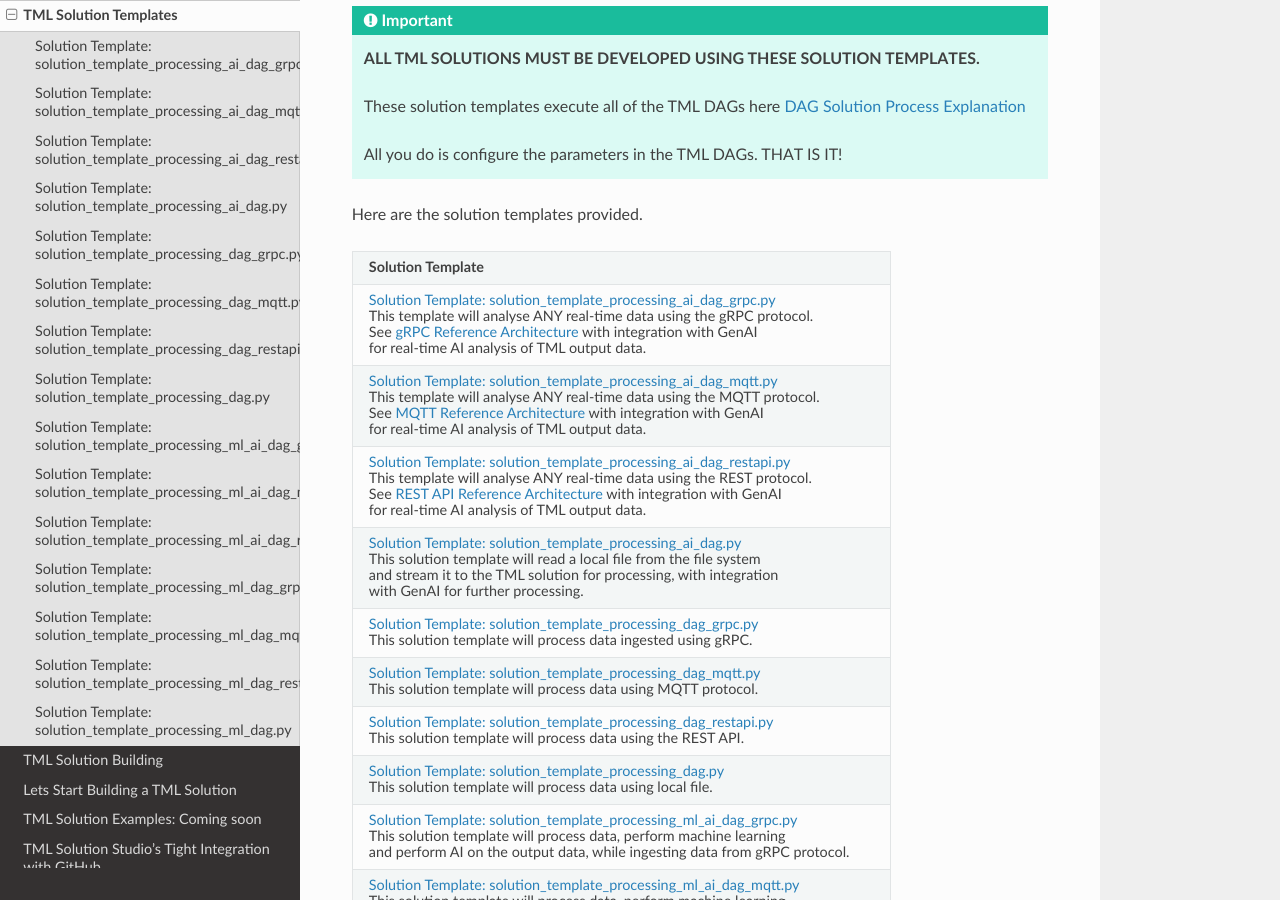
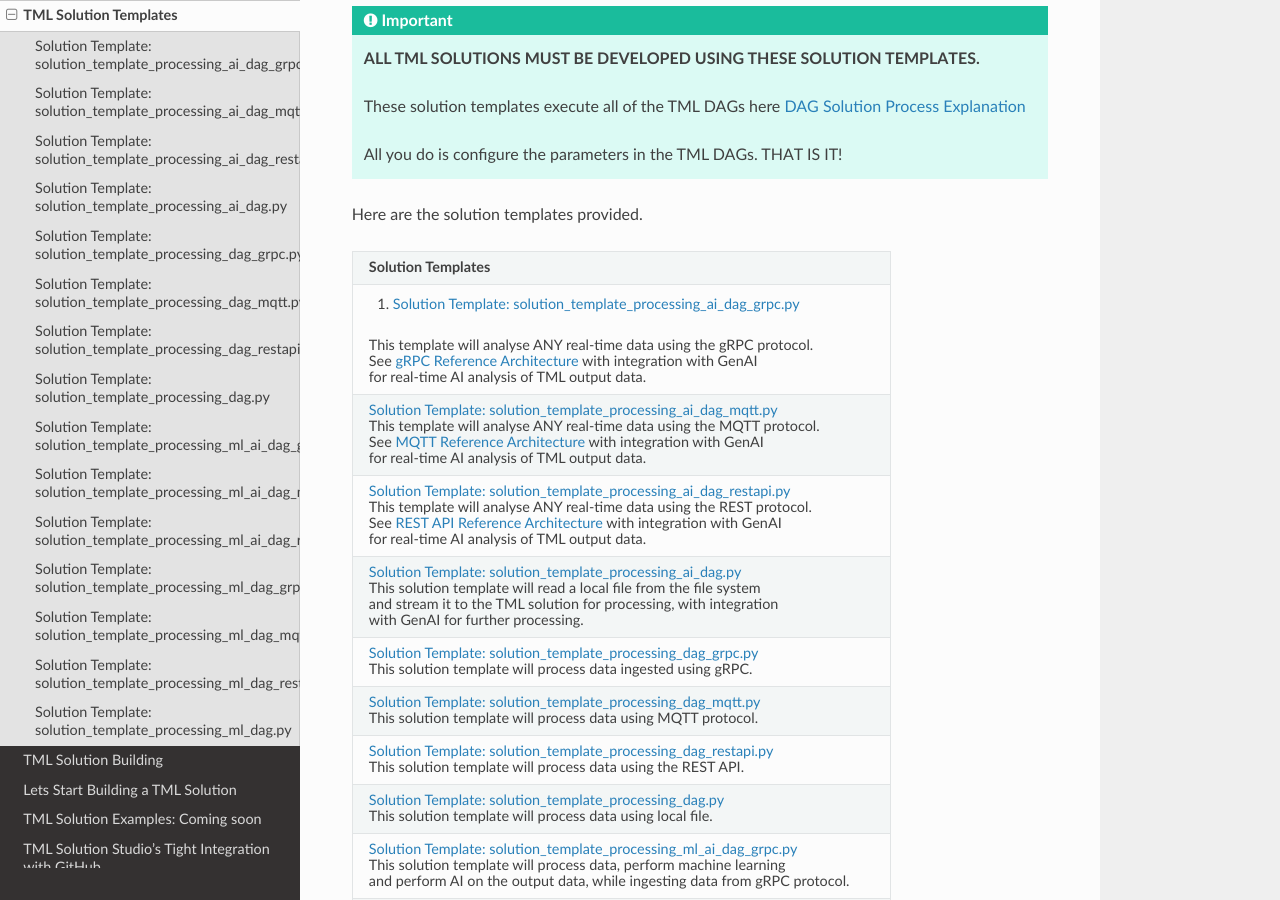
Before and after one commit to smaurice101/readthedocs, a Sphinx documentation site: the page built from docs/source/solutions.rst, in a window 1280 px wide and 900 px high, scrolled down 322 px. Built offline with Sphinx 7.4.7 and the Read the Docs theme 2.0.0, drawn with Linux system fonts in a browser that asks for light colours.

Commit message:
Update solutions.rst

```diff
--- a/docs/source/solutions.rst
+++ b/docs/source/solutions.rst
@@ -16,8 +16,8 @@ Here are the solution templates provided.
 
 .. list-table::
 
-   * - **Solution Template**
-   * - :ref:`Solution Template: solution_template_processing_ai_dag_grpc.py`
+   * - **Solution Templates**
+   * - 1. :ref:`Solution Template: solution_template_processing_ai_dag_grpc.py`
 
        This template will analyse ANY real-time data using the gRPC protocol.
 
```
